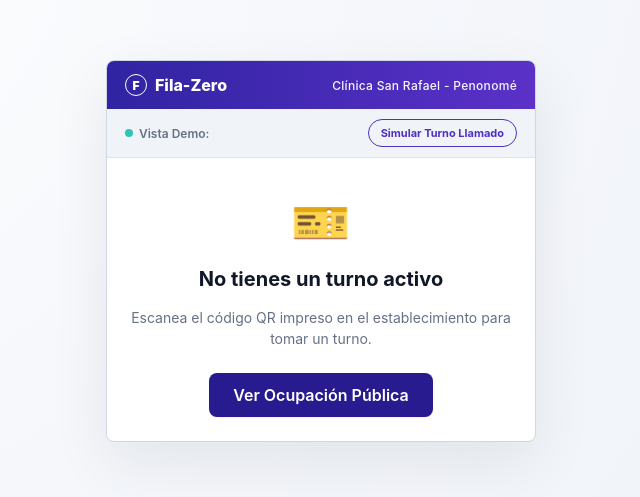
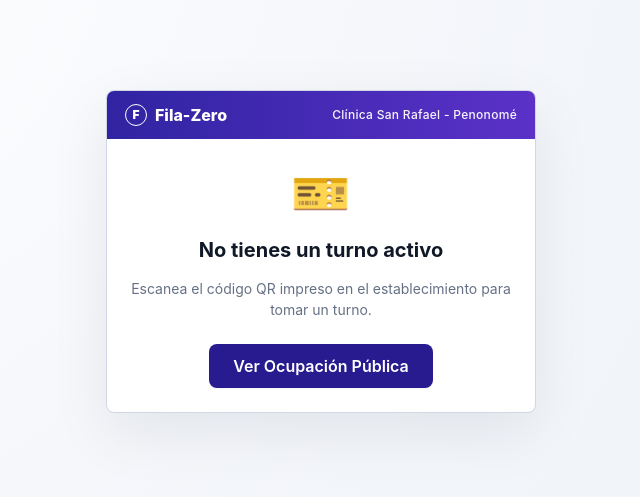
Before and after one commit to Kevin2523/Fila-Zero, an Angular app in the folder frontend/: page /cliente/1 in a window 1280 px wide. Shown: the part 149-646 px from the top of the page, without its empty margins (319-959 px from the left). Built offline with nearby package versions, Linux system fonts and the light colour scheme.

Commit message:
Remove demo simulation bar and helper method from client-portal

```diff
--- a/frontend/src/app/pages/client-portal/client-portal.html
+++ b/frontend/src/app/pages/client-portal/client-portal.html
@@ -74,21 +74,6 @@
       </span>
     </header>
 
-    <!-- Barra de Simulación / Modo Demo -->
-    <div style="padding: 10px 18px; background: #f0f4f8; border-bottom: 1px solid var(--line); display: flex; justify-content: space-between; align-items: center; margin-bottom: 10px;">
-      <span style="font-size: 12px; font-weight: 600; color: var(--muted); display: flex; align-items: center; gap: 6px;">
-        <span style="display: inline-block; width: 8px; height: 8px; border-radius: 50%; background: #2ec4b6;"></span>
-        Vista Demo:
-      </span>
-      <button type="button" (click)="toggleDemoState()"
-        style="padding: 6px 12px; border-radius: 20px; border: 1px solid var(--primary); background: transparent; color: var(--primary); font-size: 11px; font-weight: 700; cursor: pointer; transition: all 0.2s ease-in-out;"
-        onmouseover="this.style.background='var(--primary)'; this.style.color='#fff';"
-        onmouseout="this.style.background='transparent'; this.style.color='var(--primary)';"
-        onmousedown="this.style.transform='scale(0.95)';"
-        onmouseup="this.style.transform='scale(1)';">
-        {{ queue.clientTicket()?.status === 'atencion' ? 'Ver Espera (Normal)' : 'Simular Turno Llamado' }}
-      </button>
-    </div>
 
     @if (queue.clientTicket()) {
       <section class="ticket-hero">
--- a/frontend/src/app/pages/client-portal/client-portal.ts
+++ b/frontend/src/app/pages/client-portal/client-portal.ts
@@ -1,6 +1,6 @@
 import { Component, inject } from '@angular/core';
 import { RouterLink } from '@angular/router';
-import { QueueData, Ticket } from '../../core/queue-data';
+import { QueueData } from '../../core/queue-data';
 
 @Component({
   selector: 'app-client-portal',
@@ -9,29 +9,4 @@ import { QueueData, Ticket } from '../../core/queue-data';
 })
 export class ClientPortal {
   readonly queue = inject(QueueData);
-
-  toggleDemoState() {
-    // Si no hay un ticket activo seleccionado, asignamos 'A-027' para simularlo
-    if (!this.queue.userTicketCode()) {
-      this.queue.userTicketCode.set('A-027');
-    }
-
-    this.queue.tickets.update(tickets => {
-      const hasClientTicket = tickets.some(t => t.code === 'A-027');
-      const ticketList: Ticket[] = hasClientTicket
-        ? tickets
-        : [...tickets, { id: 27, code: 'A-027', status: 'espera', createdAt: '10:24 a.m.' }];
-
-      const isCurrentlyAtencion = ticketList.find(t => t.code === 'A-027')?.status === 'atencion';
-      return ticketList.map((t): Ticket => {
-        if (t.code === 'A-027') {
-          return { ...t, status: isCurrentlyAtencion ? 'espera' : 'atencion' };
-        }
-        if (t.code === 'A-022') {
-          return { ...t, status: isCurrentlyAtencion ? 'atencion' : 'atendido' };
-        }
-        return t;
-      });
-    });
-  }
 }
```
